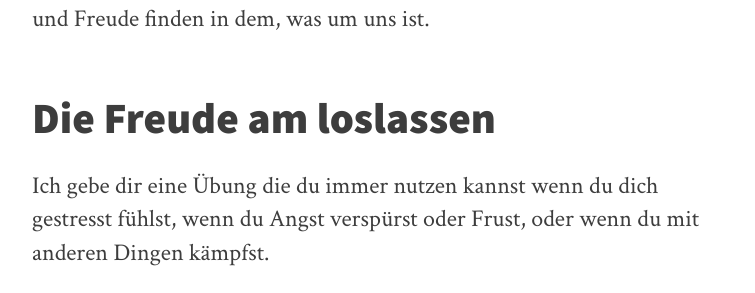
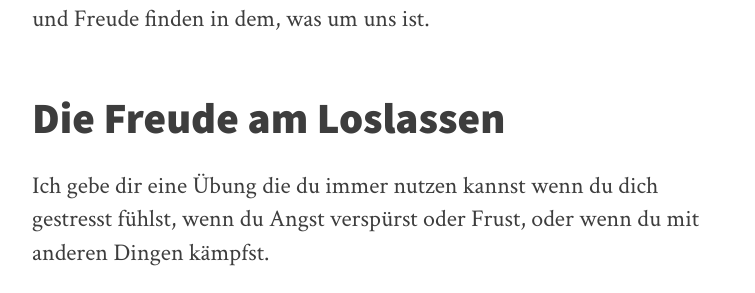
Before and after one commit to zen-habits/zen-habits.github.io, a Jekyll site: the page built from _posts/2015-12-02-stress.md, in a window 1280 px wide and 900 px high, scrolled down 1718 px. Shown: the part 170-463 px from the top of the window, without its empty margins (258-1013 px from the left). Built offline with Jekyll 4.4.1, drawn with Linux system fonts in a browser that asks for light colours.

```diff
--- a/_posts/2015-12-02-stress.md
+++ b/_posts/2015-12-02-stress.md
@@ -30,7 +30,7 @@ Und wir wollen diese Anstrengung nicht spüren, deshalb versuchen wir nicht dara
 
 Aber es gibt gute Nachrichten! Wir können die Anstrengung loslassen und Freude finden in dem, was um uns ist.
 
-## Die Freude am loslassen
+## Die Freude am Loslassen
 
 Ich gebe dir eine Übung die du immer nutzen kannst wenn du dich gestresst fühlst, wenn du Angst verspürst oder Frust, oder wenn du mit anderen Dingen kämpfst.
 
```
